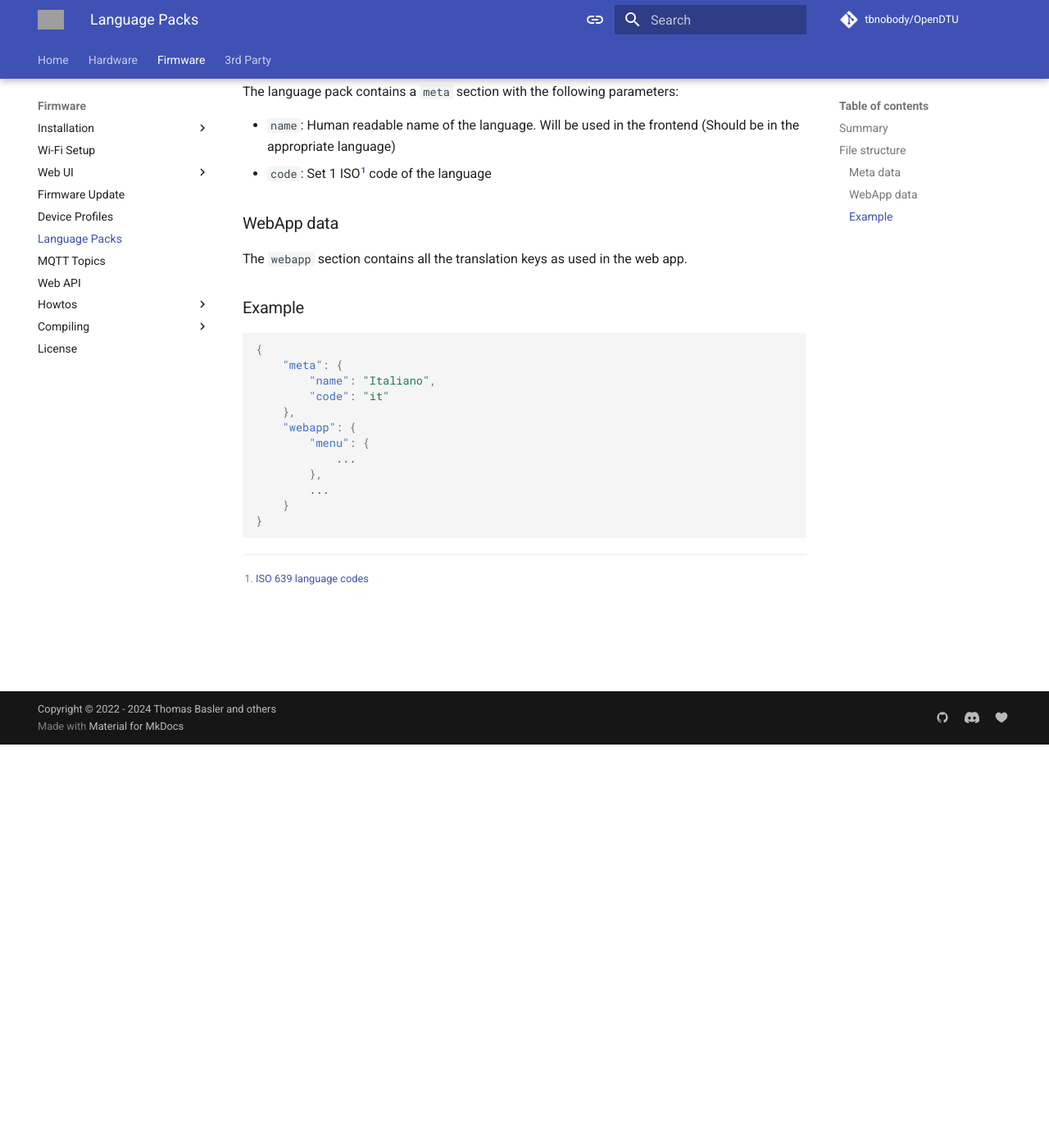
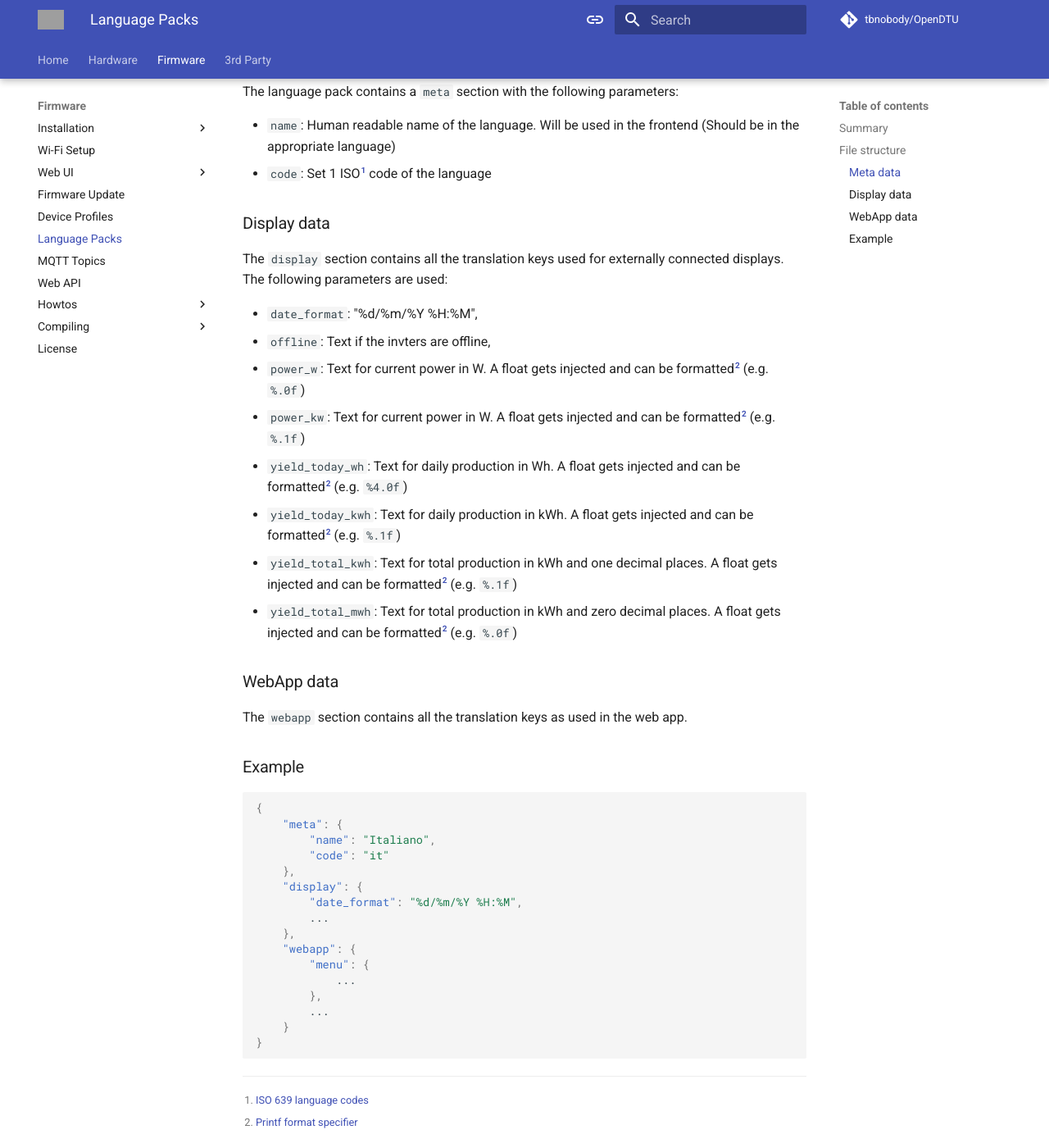
Before and after one commit to tbnobody/OpenDTU-docs, an MkDocs documentation site: the page built from docs/firmware/language_pack.md, in a window 1280 px wide and 1400 px high, scrolled down 492 px. Shown: the whole window at 82% size. Built offline with MkDocs 1.6.1 and Material for MkDocs 9.7.7, drawn with Linux system fonts in a browser that asks for light colours; comment, search, counter and statistics services are not loaded; grey boxes are pictures that could not be loaded.

Commit message:
Extended language pack documentation by display strings

````diff
--- a/docs/firmware/language_pack.md
+++ b/docs/firmware/language_pack.md
@@ -18,6 +18,19 @@ The language pack contains a `meta` section with the following parameters:
 * `name`: Human readable name of the language. Will be used in the frontend (Should be in the appropriate language)
 * `code`: Set 1 ISO[^1] code of the language
 
+### Display data
+
+The `display` section contains all the translation keys used for externally connected displays. The following parameters are used:
+
+* `date_format`: "%d/%m/%Y %H:%M",
+* `offline`: Text if the invters are offline,
+* `power_w`: Text for current power in W. A float gets injected and can be formatted[^2] (e.g. `%.0f`)
+* `power_kw`: Text for current power in W. A float gets injected and can be formatted[^2] (e.g. `%.1f`)
+* `yield_today_wh`: Text for daily production in Wh. A float gets injected and can be formatted[^2] (e.g. `%4.0f`)
+* `yield_today_kwh`: Text for daily production in kWh. A float gets injected and can be formatted[^2] (e.g. `%.1f`)
+* `yield_total_kwh`: Text for total production in kWh and one decimal places. A float gets injected and can be formatted[^2] (e.g. `%.1f`)
+* `yield_total_mwh`: Text for total production in kWh and zero decimal places. A float gets injected and can be formatted[^2] (e.g. `%.0f`)
+
 ### WebApp data
 
 The `webapp` section contains all the translation keys as used in the web app.
@@ -30,6 +43,10 @@ The `webapp` section contains all the translation keys as used in the web app.
         "name": "Italiano",
         "code": "it"
     },
+    "display": {
+        "date_format": "%d/%m/%Y %H:%M",
+        ...
+    },
     "webapp": {
         "menu": {
             ...
@@ -40,3 +57,4 @@ The `webapp` section contains all the translation keys as used in the web app.
 ```
 
 [^1]: [ISO 639 language codes](https://en.wikipedia.org/wiki/List_of_ISO_639_language_codes){target=_blank}
+[^2]: [Printf format specifier](https://en.wikipedia.org/wiki/Printf#Format_specifier){target=_blank}
````
